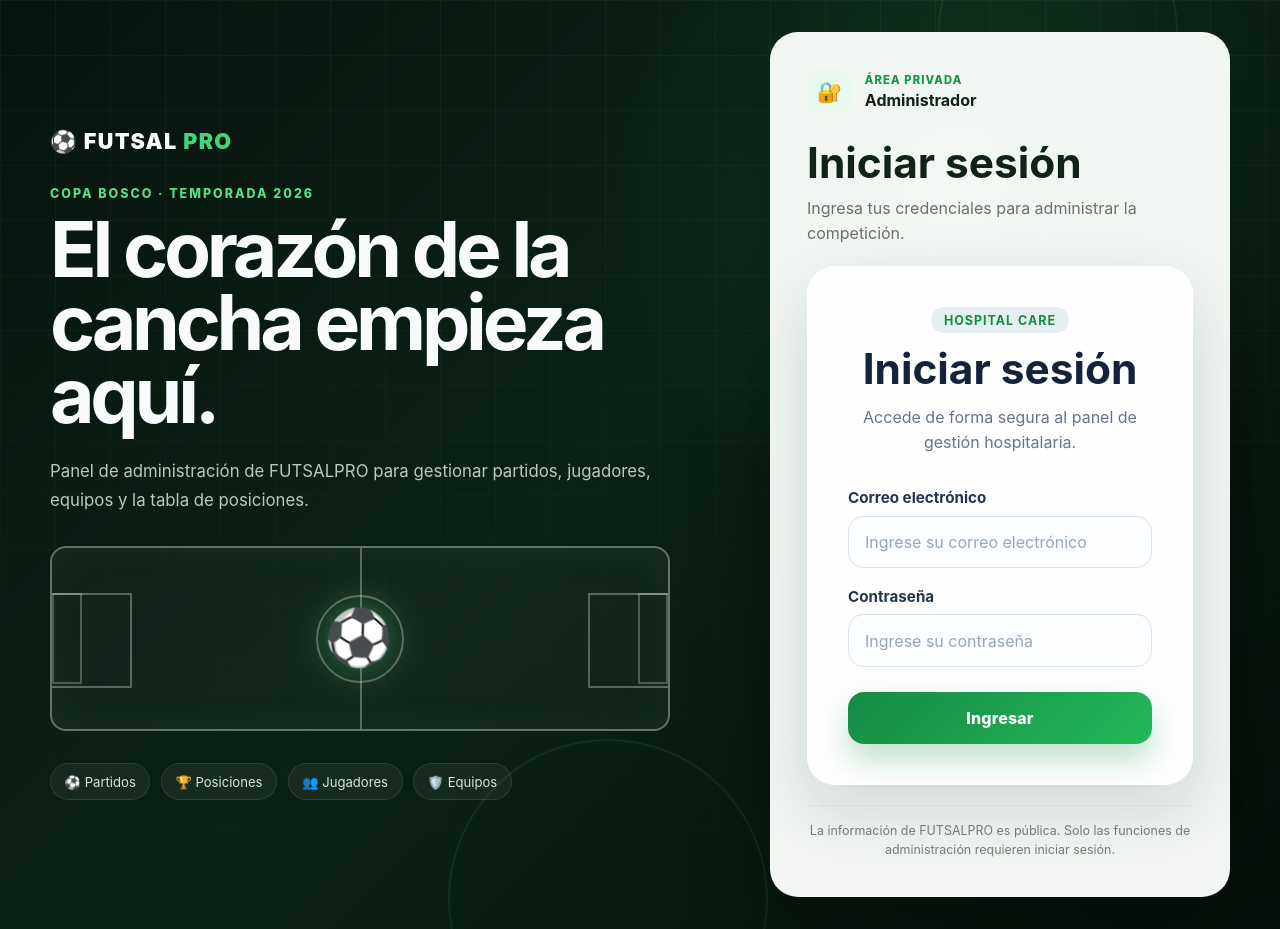
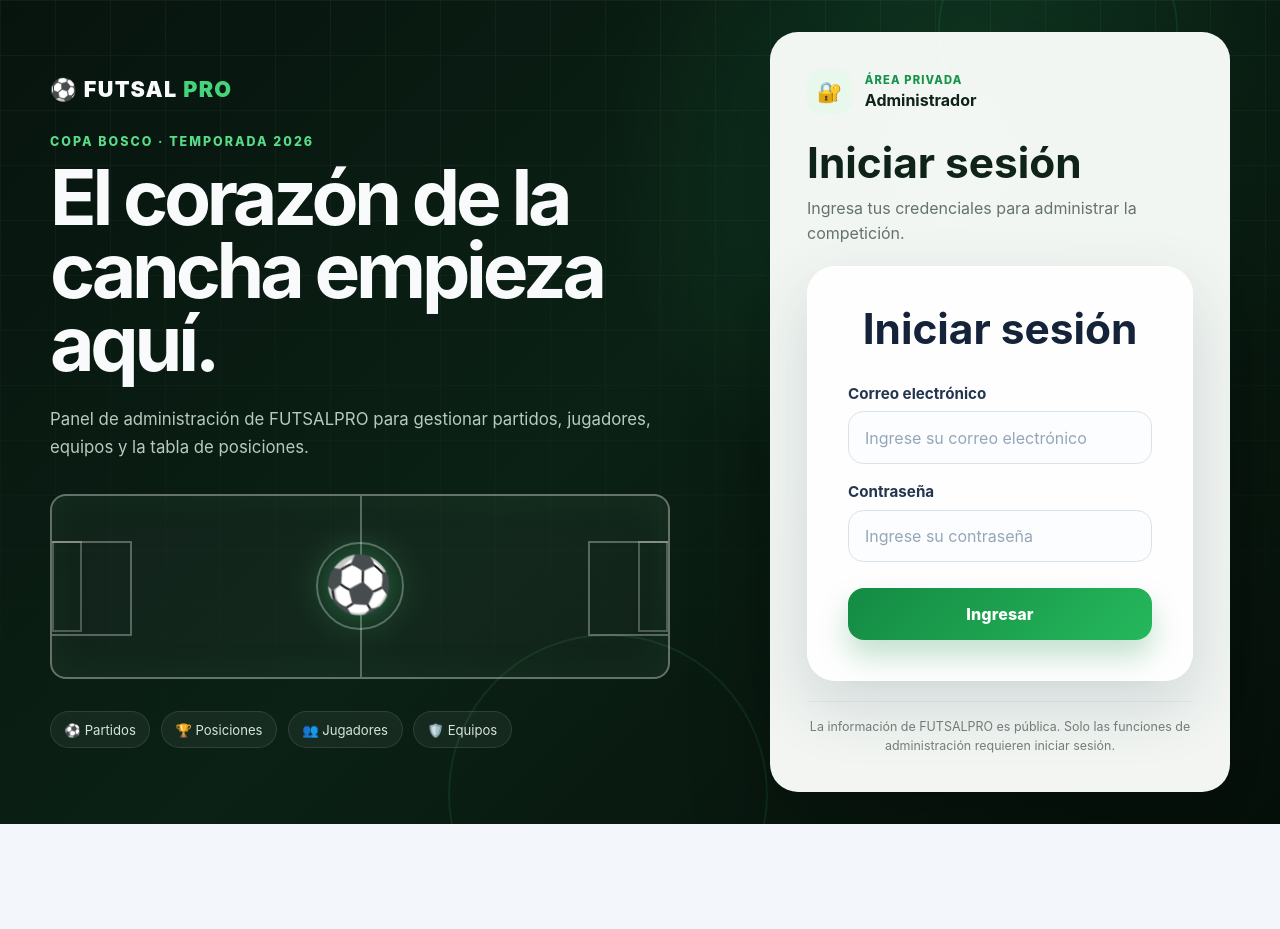
Before and after one commit to MAICK-JESUS/frontend-hospital, a React (Vite) app: page /login in a window 1280 px wide. After the commit the page ends 824 px from the top, so only its background shows below. Built offline with nearby package versions, Linux system fonts and the light colour scheme.

Commit message:
Eliminar textos de Hospital care del inicio de sesion

```diff
--- a/src/components/auth/LoginForm.tsx
+++ b/src/components/auth/LoginForm.tsx
@@ -2,30 +2,24 @@ import { useState } from "react";
 import type { FormEventHandler } from "react";
 import type { LoginCredentials } from "../../types/auth";
 import "./LoginForm.css";
-
 
 interface LoginFormProps {
   error?: string;
   onSubmit: (credentials: LoginCredentials) => void;
 }
 
-
 function LoginForm({ error, onSubmit }: LoginFormProps) {
   const [email, setEmail] = useState("");
   const [password, setPassword] = useState("");
 
-
   const handleSubmit: FormEventHandler<HTMLFormElement> = (event) => {
     event.preventDefault();
 
-
     const normalizedEmail = email.trim().toLowerCase();
-
 
     if (!normalizedEmail || !password) {
       return;
     }
-
 
     onSubmit({
       email: normalizedEmail,
@@ -33,19 +27,14 @@ function LoginForm({ error, onSubmit }: LoginFormProps) {
     });
   };
 
-
   return (
     <form className="login-card" onSubmit={handleSubmit}>
       <div className="login-card__header">
-        <p className="login-card__eyebrow">Hospital care</p>
         <h1>Iniciar sesión</h1>
-        <p className="login-card__subtitle">Accede de forma segura al panel de gestión hospitalaria.</p>
       </div>
-
 
       <div className="login-form__field">
         <label htmlFor="email">Correo electrónico</label>
-
 
         <input
           id="email"
@@ -58,10 +47,8 @@ function LoginForm({ error, onSubmit }: LoginFormProps) {
         />
       </div>
 
-
       <div className="login-form__field">
         <label htmlFor="password">Contraseña</label>
-
 
         <input
           id="password"
@@ -75,18 +62,15 @@ function LoginForm({ error, onSubmit }: LoginFormProps) {
         />
       </div>
 
-
       {error && (
         <p className="login-form__alert" role="alert" aria-live="polite">
           {error}
         </p>
       )}
 
-
       <button className="login-form__button" type="submit">Ingresar</button>
     </form>
   );
 }
 
-
 export default LoginForm;
```
